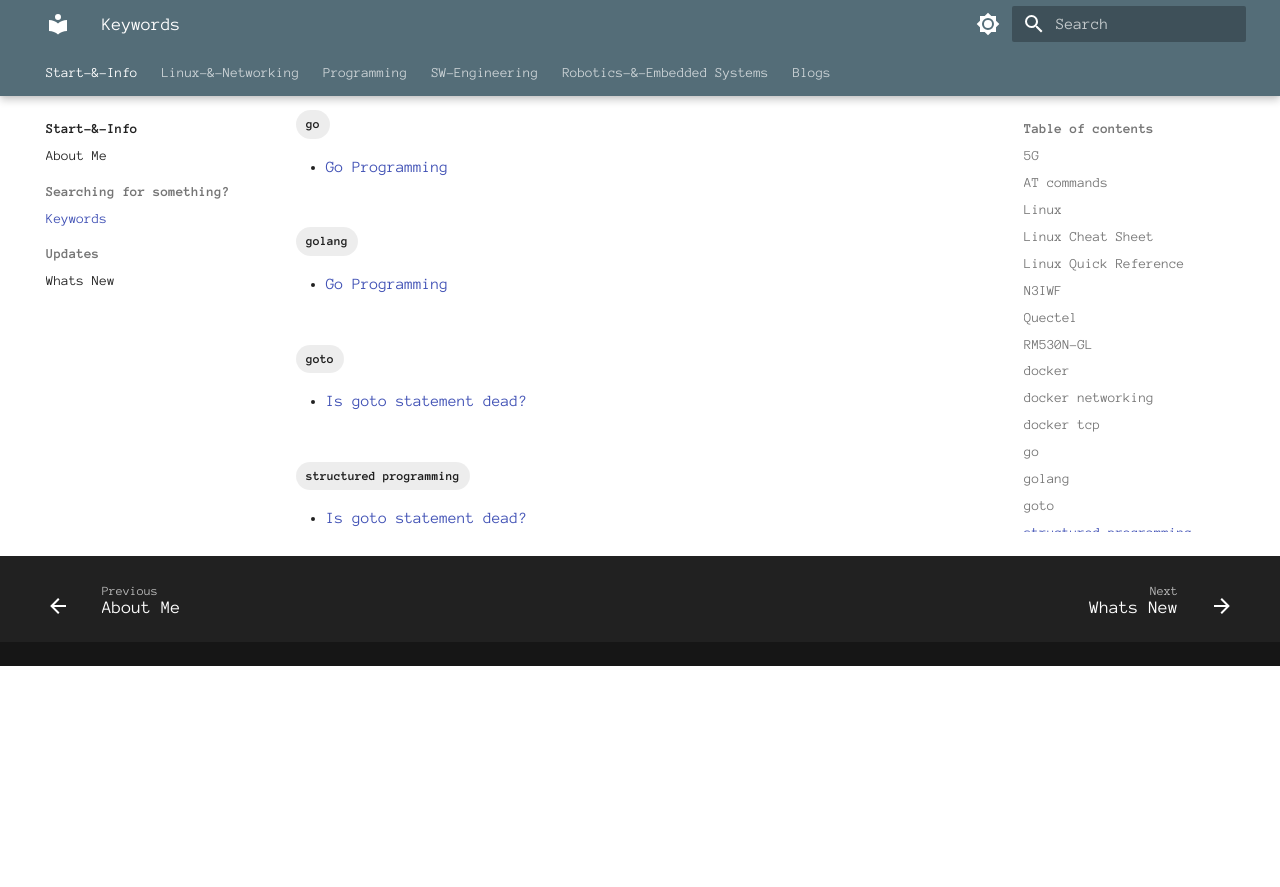
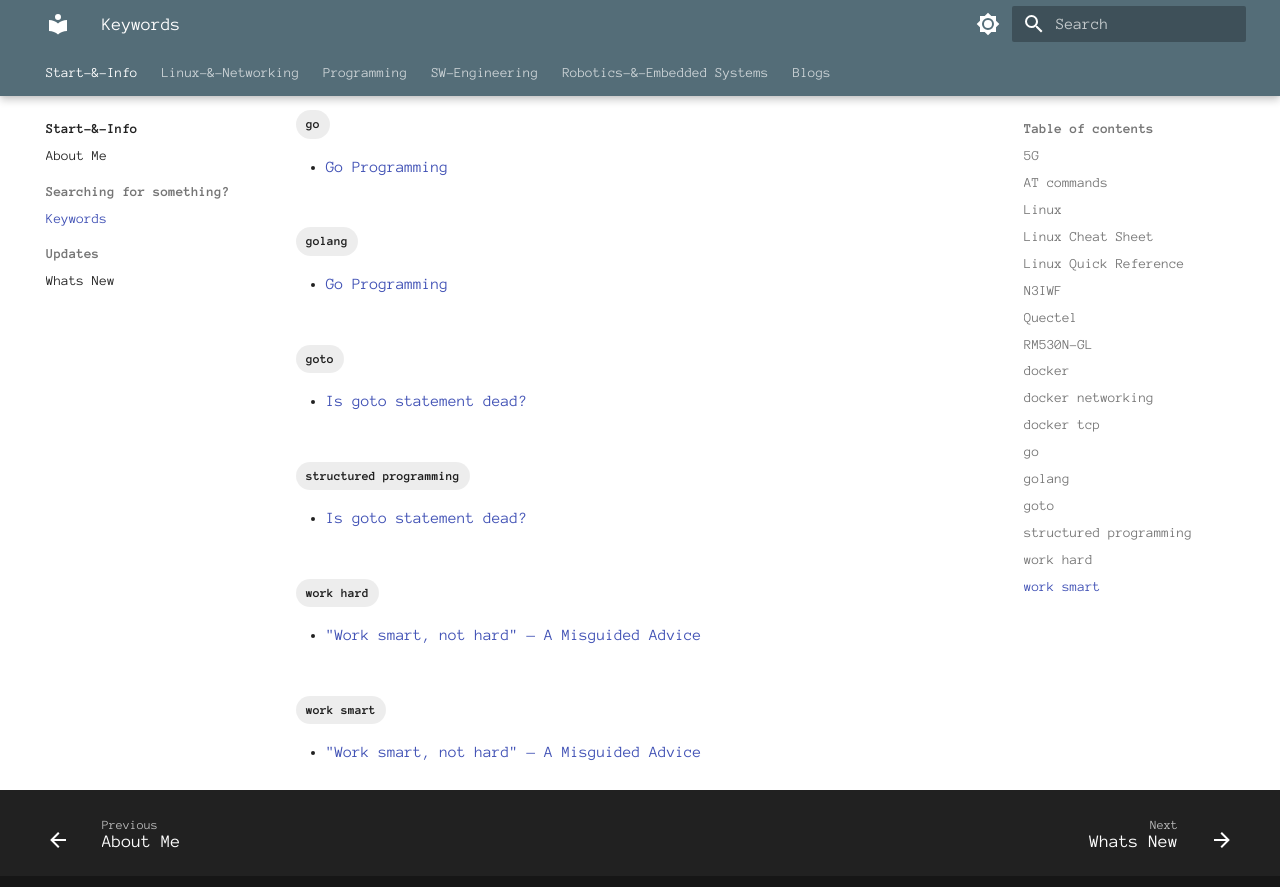
Before and after one commit to alohamujeeb/alohamujeeb.github.io, an MkDocs documentation site: the page built from docs/tags.md, in a window 1280 px wide and 900 px high, scrolled down 1887 px. Shown: the top 887 px of the window. Built offline with MkDocs 1.6.1 and Material for MkDocs 9.7.7, drawn with Linux system fonts in a browser that asks for light colours; before the commit the page ends 2553 px from its top, so only the background shows below that; some of the changed lines change nothing that is shown.

Commit message:
a blog added

```diff
--- /dev/null
+++ b/docs/blog/posts/2025-08-18-work-smart-advice.md
@@ -0,0 +1,74 @@
+---
+date:
+  created: 2025-08-18
+  posted:  2025-08-18
+author:
+  name: Mujeeb
+  description: Creator
+readtime: 5
+
+categories:
+  - Self-help
+  - Life experiences
+tags:
+  - work hard
+  - work smart
+---
+
+# "Work smart, not hard" — A Misguided Advice
+
+You hear people say “work smart, not hard” all the time. And sure, it sounds great—who doesn’t want to be efficient?
+
+A lot of folks take it the wrong way and end up thinking they don’t have to go through the struggle. Like, just be clever and everything will magically fall into place. That mindset? It can lead to laziness, entitlement, and chasing shortcuts instead of actually doing the work.
+<!-- more -->
+
+---
+## My personal encounters
+Since my teenage years, I have been hearing advice from numerous people and sources that say, “Work smart, not hard.” These words left a strong impression on me, just as they did on many others. I found myself repeating this mantra on various occasions, believing it to be a guiding principle. However, after years of working, I’ve started to feel that this advice has done more harm than good for many of the people I know.
+
+Before proceeding further, I believe that all readers should be on same page regarding what is meant by smart work. In my view, **smart work is about focusing more on the productive parts of a task and cutting out or reducing the less effective aspects, and the objective is to optimally utilize time and energy.**
+
+**In other words, its a process of applying “innovative and efficient shortcuts”**
+
+## A toxic advice for beginners in a craft
+Unfortunately, this advice to “work smart” is often given everyone alike, including learners of some skill as well as mere beginners and inexperienced professionals in some field.
+
+For a newcomer or someone inexperienced in any field, it’s common for them not to possess insights needed to identify what to discard which is less important. For instance, a physician or a surgeon with substantial experience can discern what is important and what is less significant in a given situation. This principle applies across all professions.
+
+**Without sufficient depth when someone tries to follow the advice “work smart, not hard”, they frequently end up overlooking crucial elements in their process of “smart selection.”**
+
+## It appeals to the human tendency to seek comfort over effort
+
+What I’ve noticed is that this advice often comes from two types of people:
+
+- Those who don’t truly understand the truth beind this advice; they just repeat what sounds smart to stay part of the conversation.
+
+- And those who know exactly what they’re doing: they’re tapping into people’s desire for shortcuts;
+
+	they use this advice to draw an audience for selling something. Self-help gurus are popping up everywhere these days, promoting miracle solutions through glib tactics.
+
+## Advice for beginners
+If you’re just starting out in any field, here’s something I genuinely believe:
+**In the beginning, you need to work hard — really hard.**
+
+
+Only after reaching a certain level of proficiency, one will be able to incorporate the “work smart” aspects. Over time, you’ll discover how to work smart, because you’ll KNOW what to eliminate and what to keep.
+
+**“Hard work is the path that leads to destination of Smart work over time.”**
+
+
+## My quick takeaway
+
+That whole “work smart, not hard” advice? Yeah... it sounds good on the surface, but let’s be real — it can be kind of misleading.
+
+- It makes hard work seem less important (spoiler: it’s not).
+- **Smart** means different things to different people — it’s way too vague.
+- You can’t skip the messy, hands-on part of learning.
+- And let’s be honest, it can make people feel like they’re above putting in real effort.
+- I’m not saying don’t be efficient — just don’t think you can hack your way past the grind completely. Smart and hard work go hand in hand.
+
+Hopefully, this helps someone out there see things a little differently.
+
+
+Your fellow traveler in life.
+Mujeeb AM
--- a/mkdocs.yml
+++ b/mkdocs.yml
@@ -91,6 +91,8 @@ plugins:
         - Linux
         - Documentation
         - Programming
+        - Self-help
+        - Life experiences
   - search
   - meta
   - exclude-search:
```
